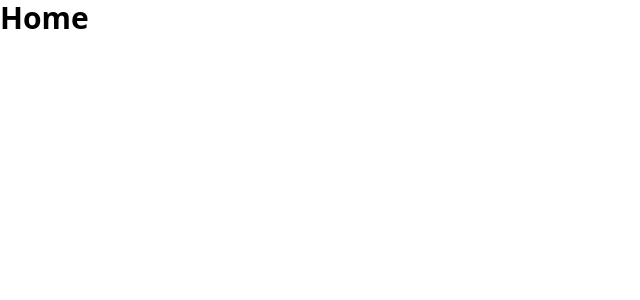
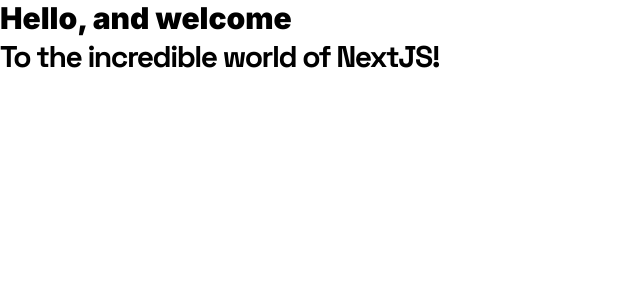
Before and after one commit to matterconi/dev_overflow, a Next.js app: page / in a window 1280 px wide. Shown: the top 300 px of the page, without its empty margins (0-640 px from the left). Built offline with nearby package versions, Linux system fonts and the light colour scheme.

Commit message:
font-config

```diff
--- a/app/layout.tsx
+++ b/app/layout.tsx
@@ -1,18 +1,19 @@
 import type { Metadata } from "next";
-import localFont from "next/font/local";
+import { Inter, Space_Grotesk as SpaceGrotesk } from "next/font/google";
 import React from "react";
 
 import "./globals.css";
 
-const geistSans = localFont({
-  src: "./fonts/GeistVF.woff",
-  variable: "--font-geist-sans",
-  weight: "100 900",
+const inter = Inter({
+  subsets: ["latin"],
+  variable: "--font-inter",
+  display: "swap",
 });
-const geistMono = localFont({
-  src: "./fonts/GeistMonoVF.woff",
-  variable: "--font-geist-mono",
-  weight: "100 900",
+
+const spaceGrotesk = SpaceGrotesk({
+  subsets: ["latin"],
+  variable: "--font-space-grotesk",
+  display: "swap",
 });
 
 export const metadata: Metadata = {
@@ -28,7 +29,7 @@
   return (
     <html lang="en">
       <body
-        className={`${geistSans.variable} ${geistMono.variable} antialiased`}
+        className={`${inter.className} ${spaceGrotesk.variable} antialiased`}
       >
         {children}
       </body>
--- a/app/page.tsx
+++ b/app/page.tsx
@@ -3,7 +3,12 @@
 const Page = () => {
   return (
     <div>
-      <h1 className="flex gap-4 text-3xl font-black text-black  ">Home</h1>
+      <h1 className="flex gap-4 text-3xl font-black text-black  ">
+        Hello, and welcome
+      </h1>
+      <p className="h1-bold font-space-grotesk">
+        To the incredible world of NextJS!
+      </p>
     </div>
   );
 };
```
